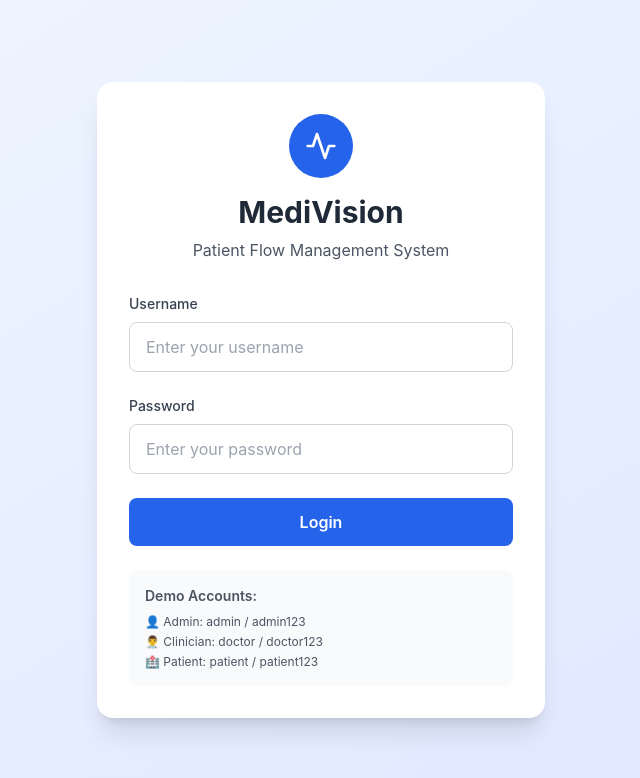
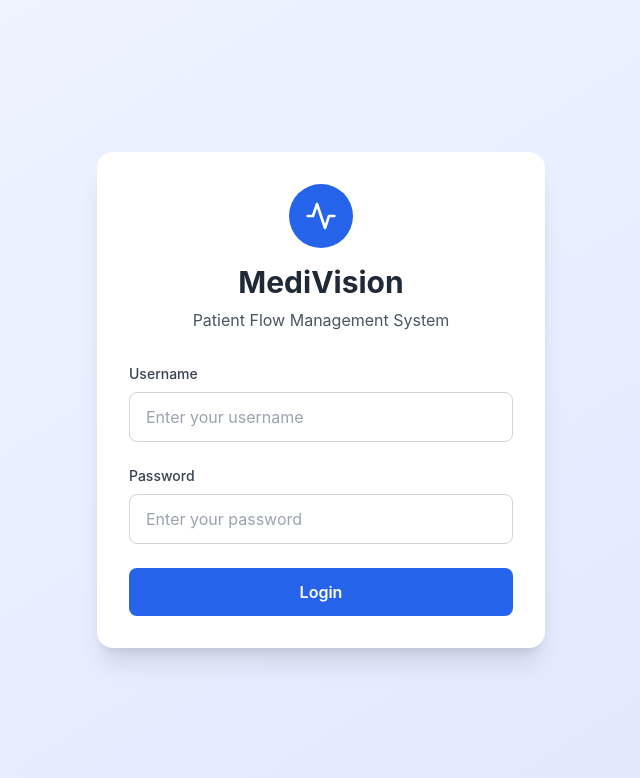
Before and after one commit to sabinshamsul/medivision-dashboard, a React (Vite) app in the folder frontend/: page / in a window 1280 px wide. Shown: the top 778 px of the page, without its empty margins (319-959 px from the left). Built offline with nearby package versions, Linux system fonts and the light colour scheme; no server answers.

Commit message:
Remove: Demo accounts from login page

```diff
--- a/frontend/src/components/Login.jsx
+++ b/frontend/src/components/Login.jsx
@@ -96,15 +96,6 @@ export default function Login() {
             {loading ? 'Logging in...' : 'Login'}
           </button>
         </form>
-
-        <div className="mt-6 p-4 bg-gray-50 rounded-lg">
-          <p className="text-sm text-gray-600 font-semibold mb-2">Demo Accounts:</p>
-          <div className="space-y-1 text-xs text-gray-600">
-            <p>👤 Admin: admin / admin123</p>
-            <p>👨‍⚕️ Clinician: doctor / doctor123</p>
-            <p>🏥 Patient: patient / patient123</p>
-          </div>
-        </div>
       </div>
     </div>
   );
```
